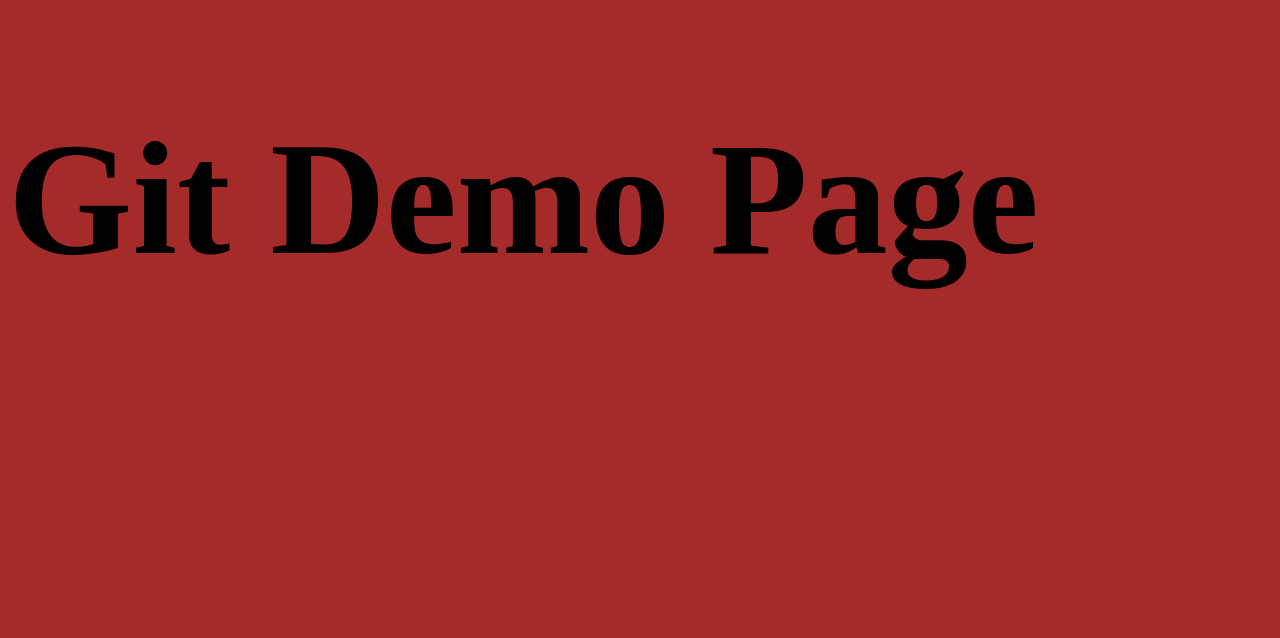
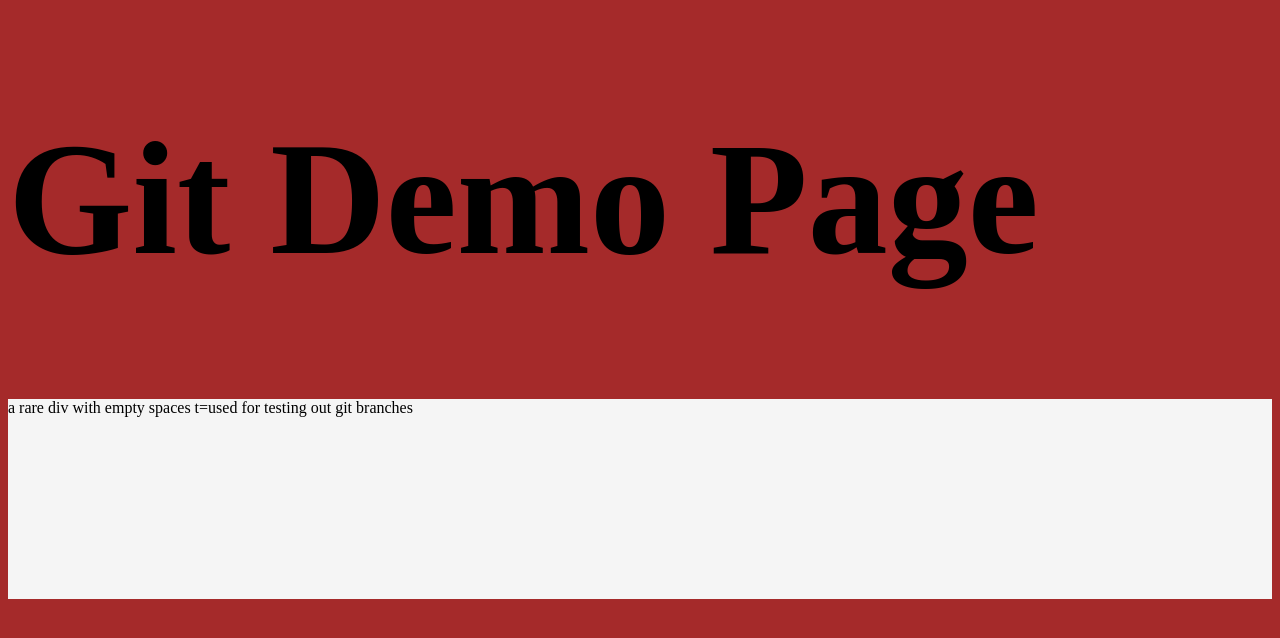
Before and after one commit to olaleykhan/small-centered-page, a plain HTML site: page index.html in a window 1280 px wide. Drawn offline with Linux system fonts and the light colour scheme.

Commit message:
added a paragraph for testing

```diff
--- a/index.html
+++ b/index.html
@@ -7,7 +7,11 @@
     <title>Document</title>
 </head>
 <body>
-    <h1>Git Demo Page</h1>
+    <h1 id="the-h1">Git Demo Page</h1>
+    <div class="new-div">
+        <p>a rare div with empty spaces t=used for testing out
+        git branches</p>
+    </div>
 
     <script src="app.js"></script>
 </body>
--- a/style.css
+++ b/style.css
@@ -6,3 +6,8 @@ body{
 h1{
     font-size: 10rem;
 }
+
+.new-div{
+    height: 200px;
+    background-color: whitesmoke;
+}
```
